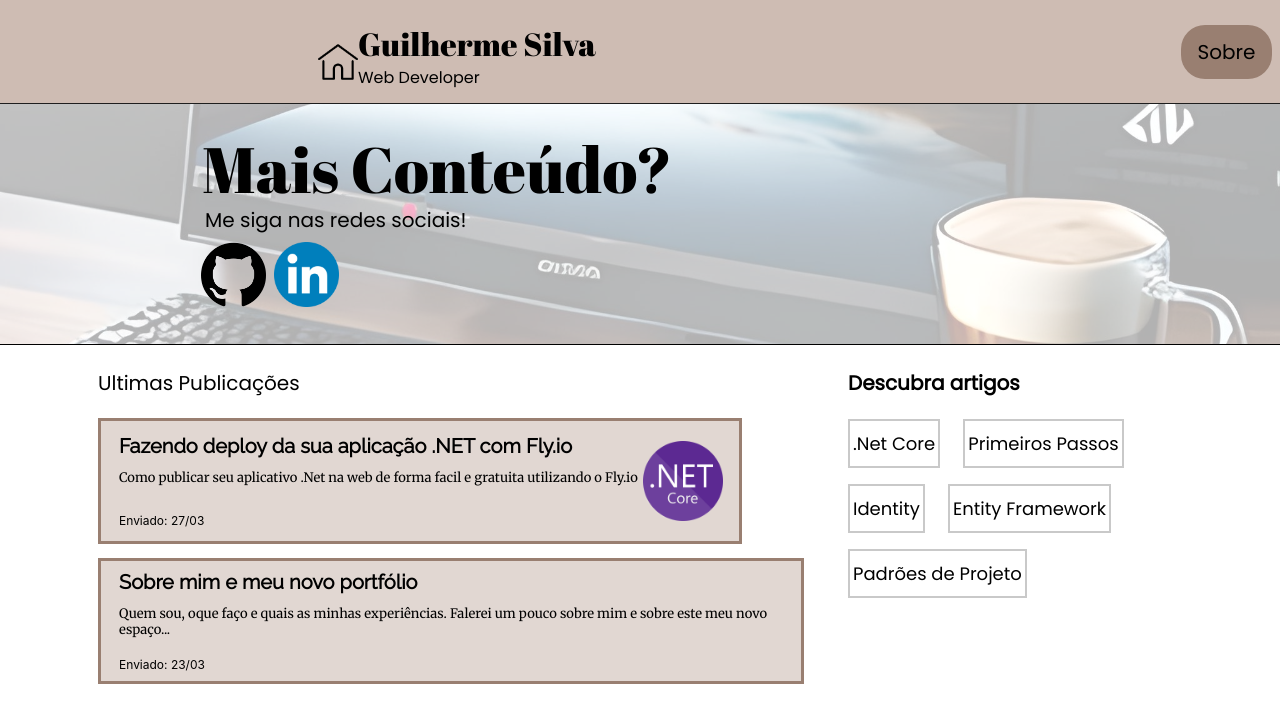
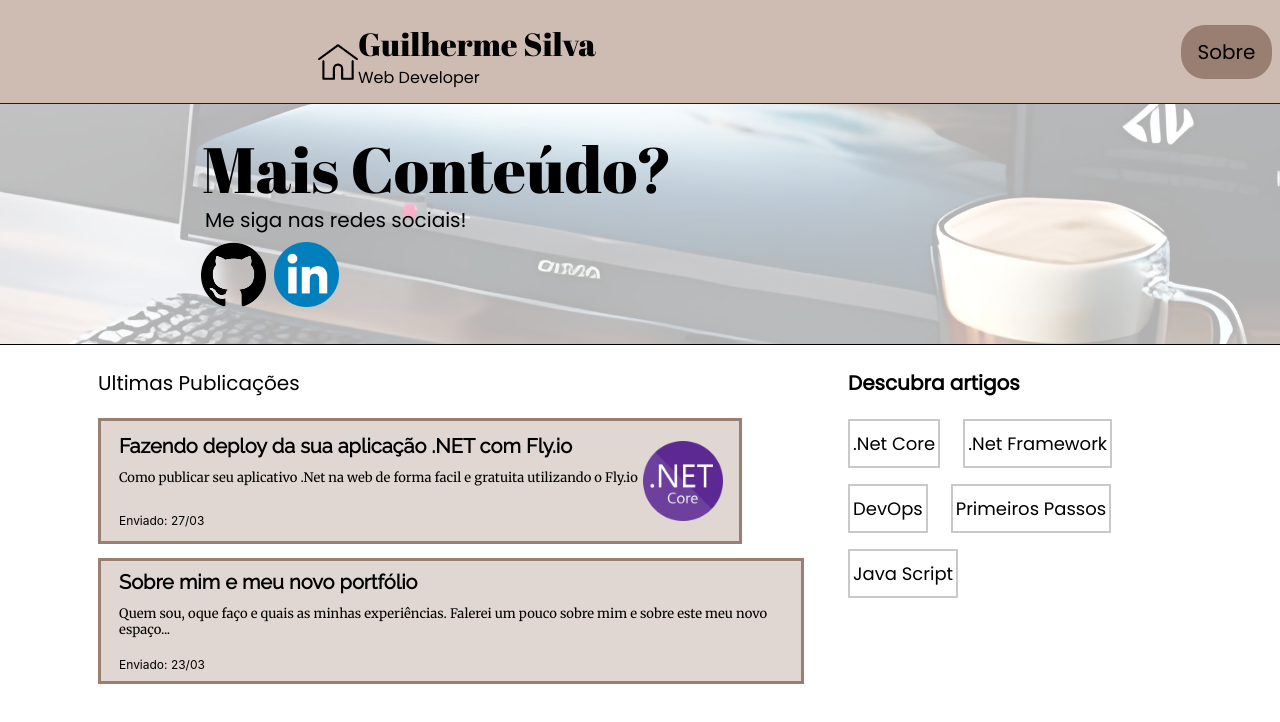
Before and after one commit to DevGuilhermeSv/Portfolio, an Angular app: page / in a window 1280 px wide. Shown: the top 722 px of the page. Built offline with nearby package versions, Linux system fonts and the light colour scheme.

Commit message:
geting params

```diff
--- a/src/app/Components/article-link/article-link.component.html
+++ b/src/app/Components/article-link/article-link.component.html
@@ -1,3 +1,3 @@
-<div id="article-link">
-    {{topic}}
+<div [routerLink]="['/']" [queryParams]="{ topic: topic.formatedName}" id="article-link">
+    {{topic.name}}
 </div>
--- a/src/app/Components/article-link/article-link.component.ts
+++ b/src/app/Components/article-link/article-link.component.ts
@@ -1,4 +1,5 @@
 import { Component, Input } from '@angular/core';
+import { Itopics } from '../topics/Itopics';
 
 @Component({
   selector: 'app-article-link',
@@ -6,5 +7,5 @@ import { Component, Input } from '@angular/core';
   styleUrls: ['./article-link.component.css']
 })
 export class ArticleLinkComponent {
-@Input() topic!: string;
+@Input() topic!: Itopics;
 }
--- a/src/app/Components/home/home.component.ts
+++ b/src/app/Components/home/home.component.ts
@@ -1,19 +1,21 @@
 import { Component } from '@angular/core';
 import { ActivatedRoute } from '@angular/router';
 import { articlesList } from '../Articles/Articles';
+import { Itopics } from '../topics/Itopics';
 @Component({
   selector: 'app-home',
   templateUrl: './home.component.html',
   styleUrls: ['./home.component.css']
 })
 export class HomeComponent {
-  articles = articlesList
-
+  articles = articlesList;
+  topic!: Itopics;
   constructor(private route: ActivatedRoute){
 
   }
   ngOnInit(){
     this.route.queryParams.subscribe(params=>
-      params)
+      console.log(params['topic'])
+      )
   }
 }
--- /dev/null
+++ b/src/app/Components/topics/Itopics.ts
@@ -0,0 +1,4 @@
+export interface Itopics{
+    formatedName: string,
+    name:string
+  }
--- a/src/app/Components/topics/topics.component.html
+++ b/src/app/Components/topics/topics.component.html
@@ -1,9 +1,5 @@
 <div id="topics">
     <div>Descubra artigos</div>
-    <app-article-link  routerLink="home" topic=".Net Core"> </app-article-link>
-    <app-article-link  routerLink="home" topic="Primeiros Passos"> </app-article-link>
-    <app-article-link  routerLink="home" topic="Identity"> </app-article-link>
-    <app-article-link  routerLink="home" topic="Entity Framework"> </app-article-link>
-    <app-article-link  routerLink="home" topic="Padrões de Projeto"> </app-article-link>
+    <app-article-link  *ngFor="let topic of topicsArray"  [topic]="topic" > </app-article-link>
 
 </div>
--- a/src/app/Components/topics/topics.component.ts
+++ b/src/app/Components/topics/topics.component.ts
@@ -1,10 +1,15 @@
 import { Component } from '@angular/core';
-
+import { Itopics } from './Itopics';
+import { topicsArray } from './topics';
 @Component({
   selector: 'app-topics',
   templateUrl: './topics.component.html',
   styleUrls: ['./topics.component.css']
 })
+
+
 export class TopicsComponent {
 
+  topicsArray = topicsArray;
+
 }
--- /dev/null
+++ b/src/app/Components/topics/topics.ts
@@ -0,0 +1,19 @@
+import { Itopics } from "./Itopics"
+
+export const topicsArray: Itopics[] = [{
+  formatedName:'dotnet',
+  name:'.Net Core'
+},{
+  formatedName:'dotnetframework',
+  name:'.Net Framework'
+},{
+  formatedName:'devops',
+  name:'DevOps'
+},{
+  formatedName:'Primeirospassos',
+  name:'Primeiros Passos'
+},
+{
+  formatedName:'javascript',
+  name:'Java Script'
+}]
```
